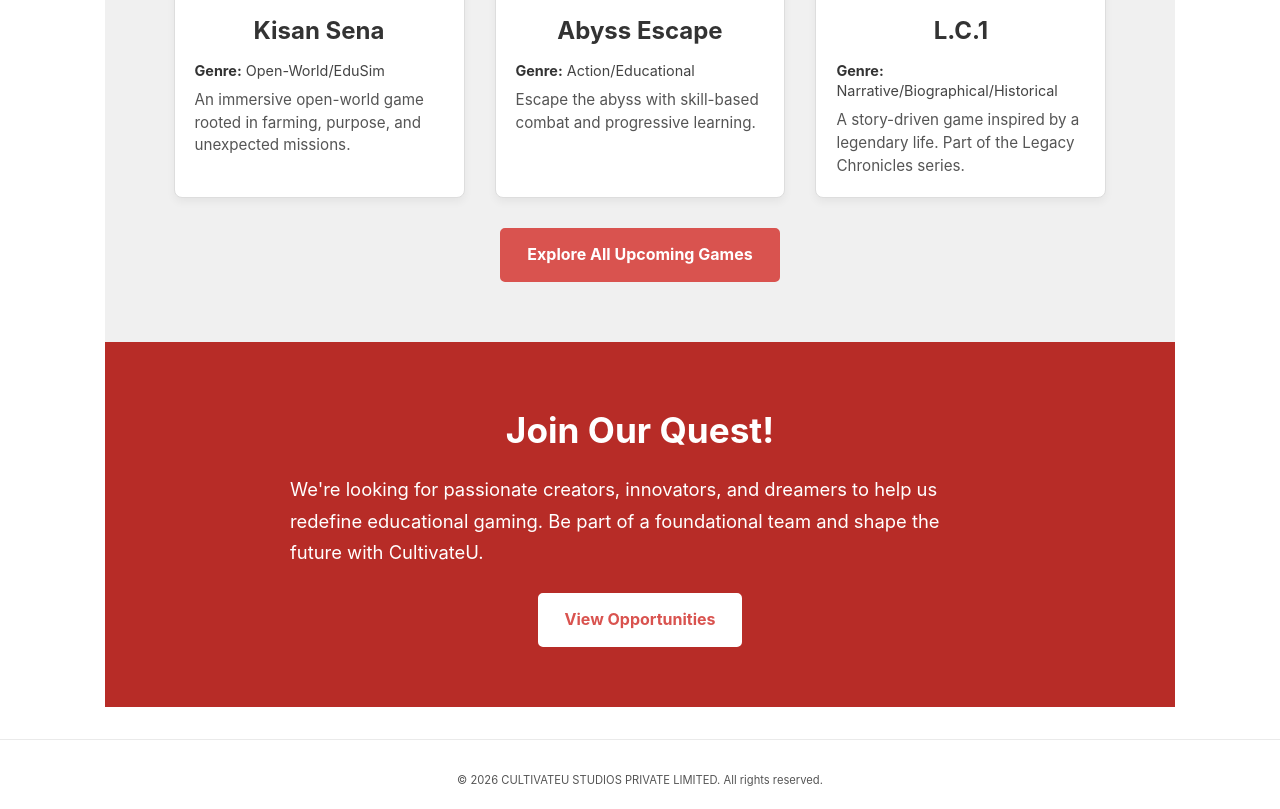
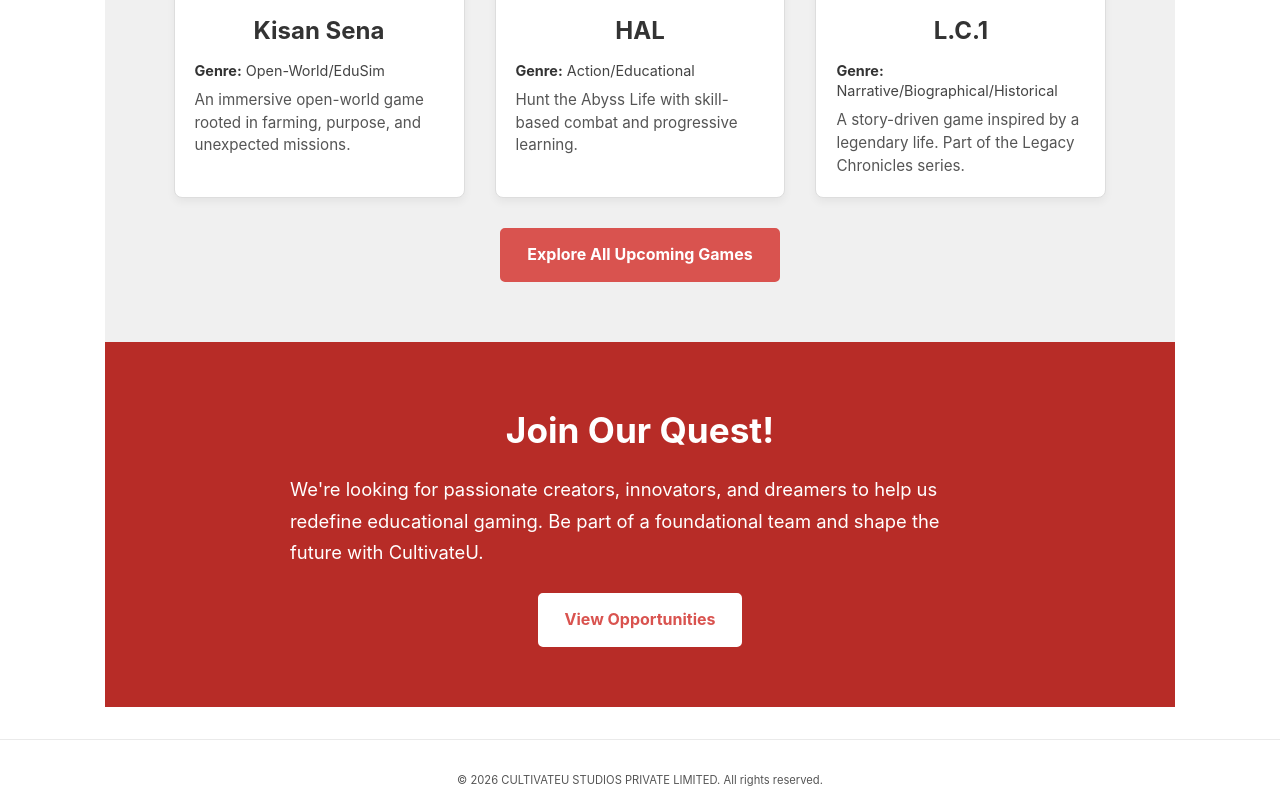
Before and after one commit to CultivateU/website, an Eleventy site: page index.md in a window 1280 px wide. Shown: the part 1143-1952 px from the top of the page. Built offline with nearby package versions, Linux system fonts and the light colour scheme; Eleventy itself is replaced by a stand-in of ours; files that its build step writes are made by us from their sources.

Commit message:
Update index.md
Converted name of the Abyss Escape game into HAL: Hunt the Abyss Life.

```diff
--- a/index.md
+++ b/index.md
@@ -33,10 +33,10 @@ permalink: /
                 </div>
             </div>
             <div class="game-tile">
-                <img src="/images/Abss-Escape.png" alt="Abyss Escape concept art">
-                <h3>Abyss Escape</h3>
+                <img src="/images/Abss-Escape.png" alt="HAL concept art">
+                <h3>HAL</h3>
                 <p class="game-genre"><strong>Genre:</strong> Action/Educational</p>
-                <p class="game-description">Escape the abyss with skill-based combat and progressive learning.</p>
+                <p class="game-description">Hunt the Abyss Life with skill-based combat and progressive learning.</p>
                 <div class="tile-overlay">
                     <span class="coming-soon-text">COMING SOON</span>
                 </div>
```
